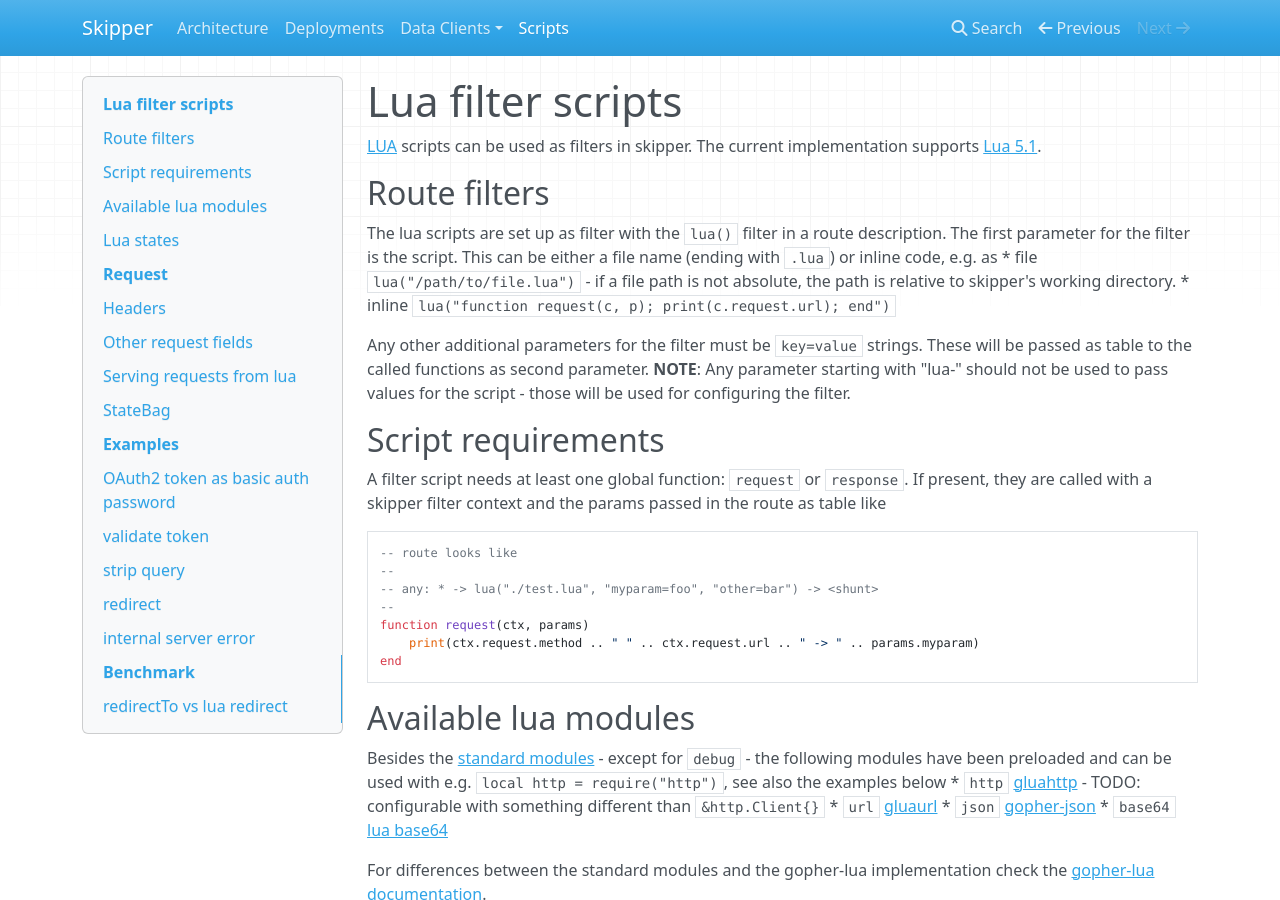
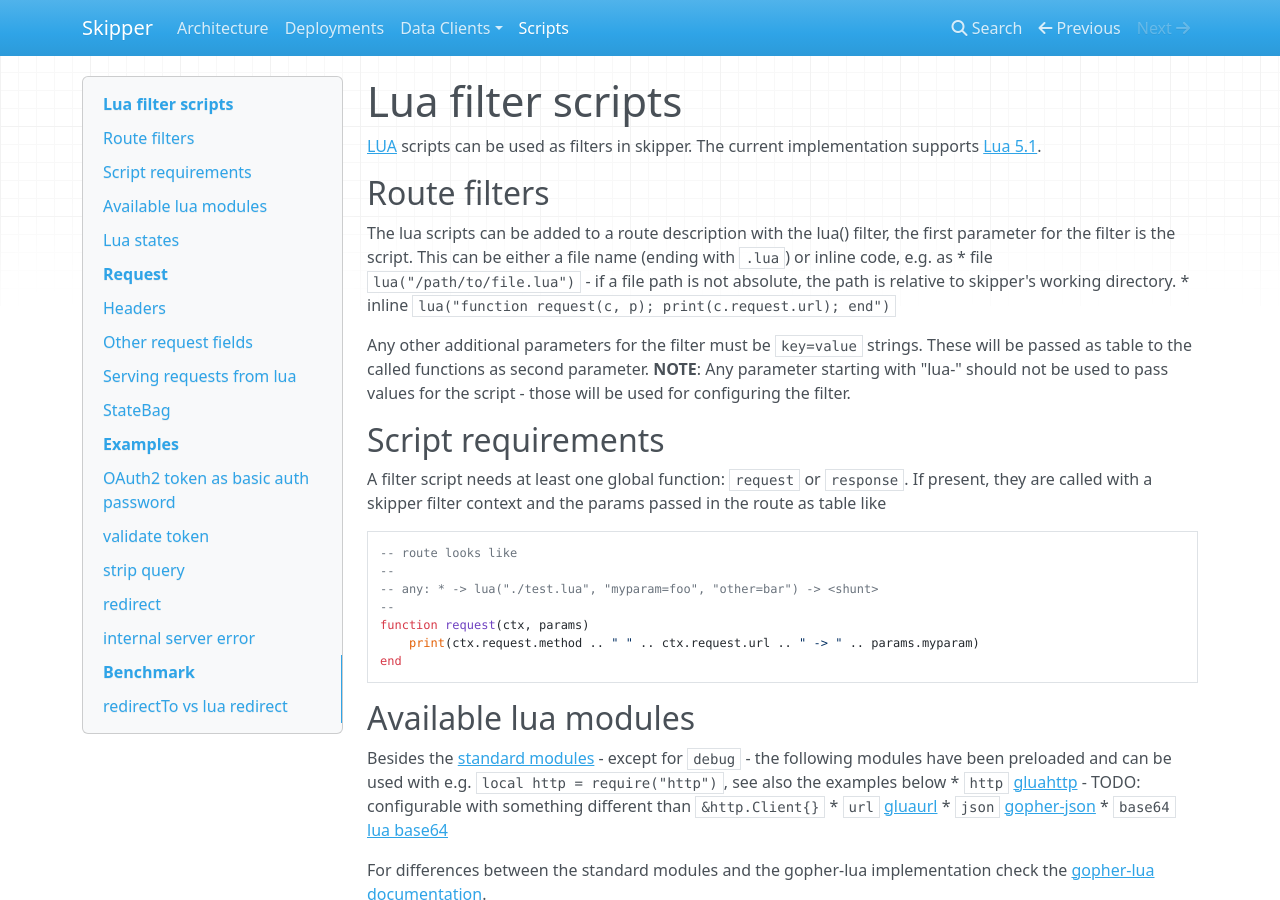
Before and after one commit to zalando/skipper, an MkDocs documentation site: the page built from docs/scripts.md, in a window 1280 px wide and 900 px high. Built offline with MkDocs 1.6.1, drawn with Linux system fonts in a browser that asks for light colours; nearby versions of some CDN libraries; old or Windows-style settings are respelled for this version of MkDocs.

Commit message:
rephrase as suggested

```diff
--- a/docs/scripts.md
+++ b/docs/scripts.md
@@ -5,9 +5,9 @@
 
 ## Route filters
 
-The lua scripts are set up as filter with the `lua()` filter in a route
-description. The first parameter for the filter is the script. This can be
-either a file name (ending with `.lua`) or inline code, e.g. as
+The lua scripts can be added to a route description with the lua() filter,
+the first parameter for the filter is the script. This can be either a file
+name (ending with `.lua`) or inline code, e.g. as
 * file `lua("/path/to/file.lua")` - if a file path is not absolute, the path
  is relative to skipper's working directory.
 * inline `lua("function request(c, p); print(c.request.url); end")`
```
